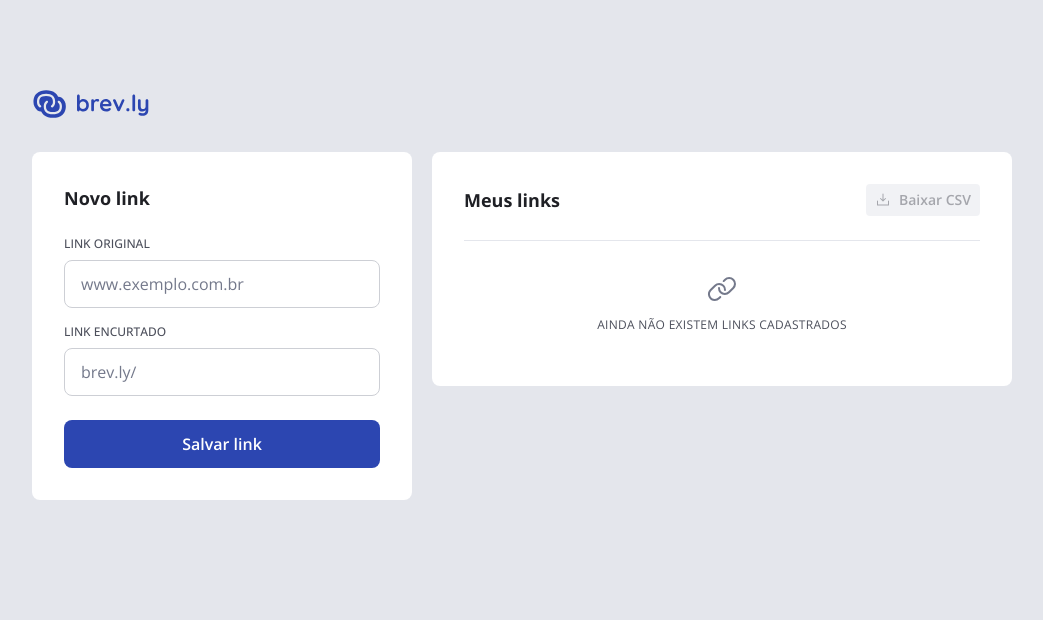
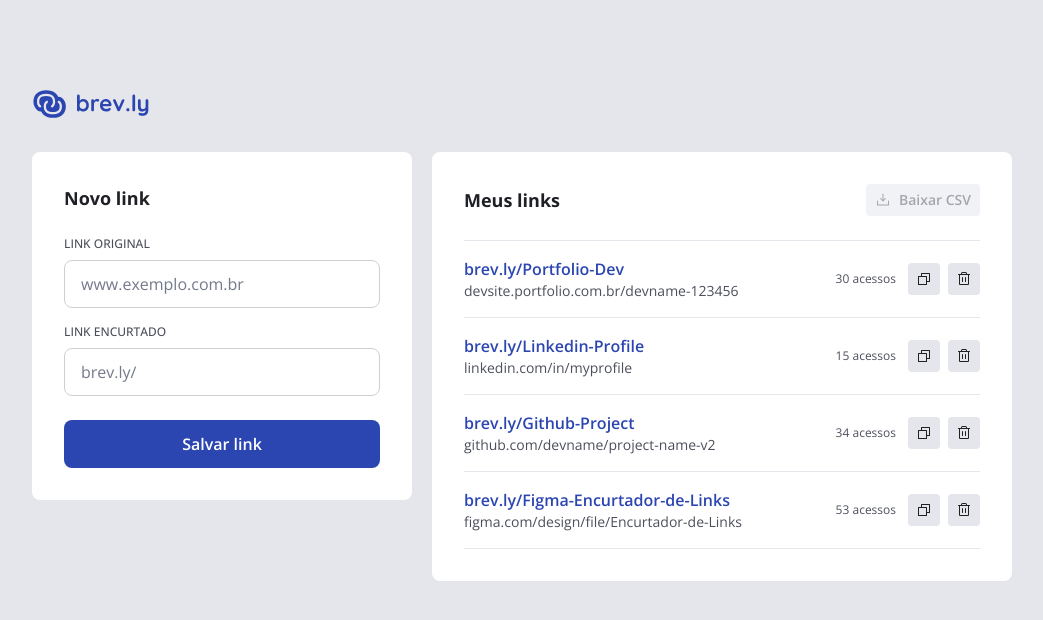
Before and after one commit to lucaspmv/ftr-challenges, a React (Vite) app in the folder brevly/web/: page / in a window 1280 px wide. Shown: the top 620 px of the page, without its empty margins (118-1161 px from the left). Built offline with nearby package versions, Linux system fonts and the light colour scheme.

Commit message:
feat(brevly-web): add links list

```diff
--- a/brevly/web/package.json
+++ b/brevly/web/package.json
@@ -11,6 +11,7 @@
   },
   "dependencies": {
     "@phosphor-icons/react": "^2.1.10",
+    "@radix-ui/react-scroll-area": "^1.2.10",
     "@tailwindcss/vite": "^4.1.12",
     "react": "^19.1.1",
     "react-dom": "^19.1.1",
--- a/brevly/web/src/app.tsx
+++ b/brevly/web/src/app.tsx
@@ -2,7 +2,7 @@ import { Home } from './pages/home'
 
 export function App() {
   return (
-    <main className="h-dvh">
+    <main>
       <Home />
     </main>
   )
--- /dev/null
+++ b/brevly/web/src/components/link-card.tsx
@@ -0,0 +1,69 @@
+import { TrashIcon } from '@phosphor-icons/react'
+import { CopyIcon } from '@phosphor-icons/react/dist/ssr'
+import type { HTMLAttributes } from 'react'
+import { IconButton } from './ui/icon-button'
+
+type LinkCardProps = {
+  shortUrl: string
+  originalUrl: string
+  accessCount: number
+  className?: string
+  onCopy?: (shortUrl: string) => void
+  onOpen?: (originalUrl: string) => void
+  onDelete?: () => void
+} & HTMLAttributes<HTMLDivElement>
+
+function cn(...xs: Array<string | false | null | undefined>) {
+  return xs.filter(Boolean).join(' ')
+}
+
+export function LinkCard({
+  shortUrl,
+  originalUrl,
+  accessCount,
+  className,
+  onCopy,
+  onOpen,
+  onDelete,
+  ...divProps
+}: LinkCardProps) {
+  const handleCopy = () => {}
+
+  return (
+    <div
+      {...divProps}
+      className={cn(
+        'flex items-center justify-between border-b-[1px] border-gray-200 py-3 md:py-4',
+        className
+      )}
+    >
+      <div className="flex flex-col max-w-[140px] md:max-w-[360px]">
+        <a href={shortUrl}>
+          <p className="truncate text-sm md:text-base text-blue-base font-semibold hover:underline">
+            {shortUrl}
+          </p>
+        </a>
+        <p className="truncate text-xs md:text-sm text-gray-500">
+          {originalUrl}
+        </p>
+      </div>
+
+      <div className="ml-2 flex shrink-0 items-center gap-3">
+        <span className="whitespace-nowrap text-xs text-gray-500">
+          {accessCount} acessos
+        </span>
+
+        <div className="flex items-center gap-2">
+          <IconButton
+            onClick={handleCopy}
+            icon={<CopyIcon className="h-3 w-3 md:h-4 md:w-4" />}
+          />
+          <IconButton
+            onClick={onDelete}
+            icon={<TrashIcon className="h-3 w-3 md:h-4 md:w-4" />}
+          />
+        </div>
+      </div>
+    </div>
+  )
+}
--- a/brevly/web/src/components/ui/Button.tsx
+++ b/brevly/web/src/components/ui/Button.tsx
@@ -3,7 +3,7 @@ import { tv, type VariantProps } from 'tailwind-variants'
 
 const buttonStyles = tv({
   slots: {
-    base: 'relative inline-flex items-center justify-center gap-2 rounded-lg disabled:cursor-not-allowed',
+    base: 'relative inline-flex items-center justify-center gap-2 rounded-lg disabled:cursor-not-allowed cursor-pointer',
     label: 'font-semibold transition-colors',
     spinner:
       'absolute inline-block h-5 w-5 animate-spin rounded-full border-2 border-current border-t-transparent',
--- a/brevly/web/src/components/ui/card.tsx
+++ b/brevly/web/src/components/ui/card.tsx
@@ -1,4 +1,5 @@
 import type { ReactNode } from 'react'
+import { tv } from 'tailwind-variants'
 
 type CardProps = {
   title?: string
@@ -7,16 +8,26 @@ type CardProps = {
   className?: string
 }
 
+const card = tv({
+  base: 'rounded-lg bg-white p-6 md:p-8',
+})
+
+const cardHeader = tv({
+  base: 'flex items-center justify-between mb-4 md:mb-6',
+})
+
+const cardTitle = tv({
+  base: 'text-md md:text-lg font-bold text-gray-600',
+})
+
 export function Card({ title, action, children, className }: CardProps) {
+  const hasHeader = !!(title || action)
+
   return (
-    <section className={`rounded-lg bg-white p-6 md:p-8 ${className ?? ''}`}>
-      {(title || action) && (
-        <div className="mb-4 md:mb-6 flex items-center justify-between">
-          {title && (
-            <h2 className="text-md md:text-lg font-bold text-gray-600">
-              {title}
-            </h2>
-          )}
+    <section className={card({ className })}>
+      {hasHeader && (
+        <div className={cardHeader()}>
+          {title && <h2 className={cardTitle()}>{title}</h2>}
           {action}
         </div>
       )}
--- a/brevly/web/src/components/ui/icon-button.tsx
+++ b/brevly/web/src/components/ui/icon-button.tsx
@@ -4,7 +4,7 @@ import { tv } from 'tailwind-variants'
 const iconButtonStyles = tv({
   slots: {
     base:
-      'inline-flex items-center justify-center rounded-sm border border-transparent ' +
+      'inline-flex items-center justify-center rounded-sm border border-transparent cursor-pointer ' +
       'bg-gray-200 text-gray-600 hover:border-blue-base disabled:opacity-50 disabled:cursor-not-allowed ' +
       'h-6 w-6 md:h-8 md:w-8',
   },
--- a/brevly/web/src/pages/home.tsx
+++ b/brevly/web/src/pages/home.tsx
@@ -1,23 +1,27 @@
 import { DownloadSimpleIcon, LinkIcon } from '@phosphor-icons/react/dist/ssr'
+import * as ScrollArea from '@radix-ui/react-scroll-area'
 import Logo from '../assets/svgs/Logo.svg'
+import { LinkCard } from '../components/link-card'
 import { Button } from '../components/ui/button'
 import { Card } from '../components/ui/card'
 import { Input } from '../components/ui/input'
 
 export function Home() {
+  const isEmpty = false
+
   const handleCreate = (e: React.FormEvent) => {
     e.preventDefault()
   }
 
   return (
-    <div className="h-full py-8 md:py-[88px] px-3">
+    <div className="min-h-dvh py-8 md:py-[88px] px-3">
       <div className="mx-auto w-full max-w-[980px]">
         <header className="mb-6 md:mb-8 flex justify-center md:justify-start">
           <img src={Logo} alt="Brev.ly" className="h-6 md:h-8" />
         </header>
 
         <div className="flex flex-col md:flex-row gap-3 md:gap-5">
-          <Card title="Novo link" className="w-full md:max-w-[380px]">
+          <Card title="Novo link" className="w-full md:max-w-[380px] h-fit">
             <form onSubmit={handleCreate} className="space-y-4">
               <Input
                 label="Link original"
@@ -40,7 +44,7 @@ export function Home() {
 
           <Card
             title="Meus links"
-            className="w-full md:max-w-[580px] h-[234px]"
+            className="w-full md:max-w-[580px] h-fit"
             action={
               <Button
                 leftIcon={<DownloadSimpleIcon />}
@@ -52,12 +56,48 @@ export function Home() {
             }
           >
             <div className="border-t-1 border-gray-200">
-              <div className="flex flex-col gap-3 items-center mt-8">
-                <LinkIcon size={32} className="text-gray-400" />
-                <p className="text-xs uppercase tracking-wide text-gray-500">
-                  Ainda não existem links cadastrados
-                </p>
-              </div>
+              <ScrollArea.Root type="scroll" className="overflow-hidden">
+                <ScrollArea.Viewport className="max-h-[360px]">
+                  {isEmpty ? (
+                    <div className="flex flex-col gap-3 items-center my-6 md:my-8">
+                      <LinkIcon size={32} className="text-gray-400" />
+                      <span className="text-xs uppercase tracking-wide text-gray-500">
+                        Ainda não existem links cadastrados
+                      </span>
+                    </div>
+                  ) : (
+                    <div className="flex flex-col">
+                      <LinkCard
+                        shortUrl="brev.ly/Portfolio-Dev"
+                        originalUrl="devsite.portfolio.com.br/devname-123456"
+                        accessCount={30}
+                      />
+                      <LinkCard
+                        shortUrl="brev.ly/Linkedin-Profile"
+                        originalUrl="linkedin.com/in/myprofile"
+                        accessCount={15}
+                      />
+                      <LinkCard
+                        shortUrl="brev.ly/Github-Project"
+                        originalUrl="github.com/devname/project-name-v2"
+                        accessCount={34}
+                      />
+                      <LinkCard
+                        shortUrl="brev.ly/Figma-Encurtador-de-Links"
+                        originalUrl="figma.com/design/file/Encurtador-de-Links"
+                        accessCount={53}
+                      />
+                    </div>
+                  )}
+                </ScrollArea.Viewport>
+
+                <ScrollArea.Scrollbar
+                  orientation="vertical"
+                  className="z-10 flex select-none touch-none p-0.5 data-[orientation=vertical]:w-2"
+                >
+                  <ScrollArea.Thumb className="relative flex-1 rounded-full bg-gray-300" />
+                </ScrollArea.Scrollbar>
+              </ScrollArea.Root>
             </div>
           </Card>
         </div>
```
Also changed, not shown: 1 other file (tests, documents, lock files or other folders).
